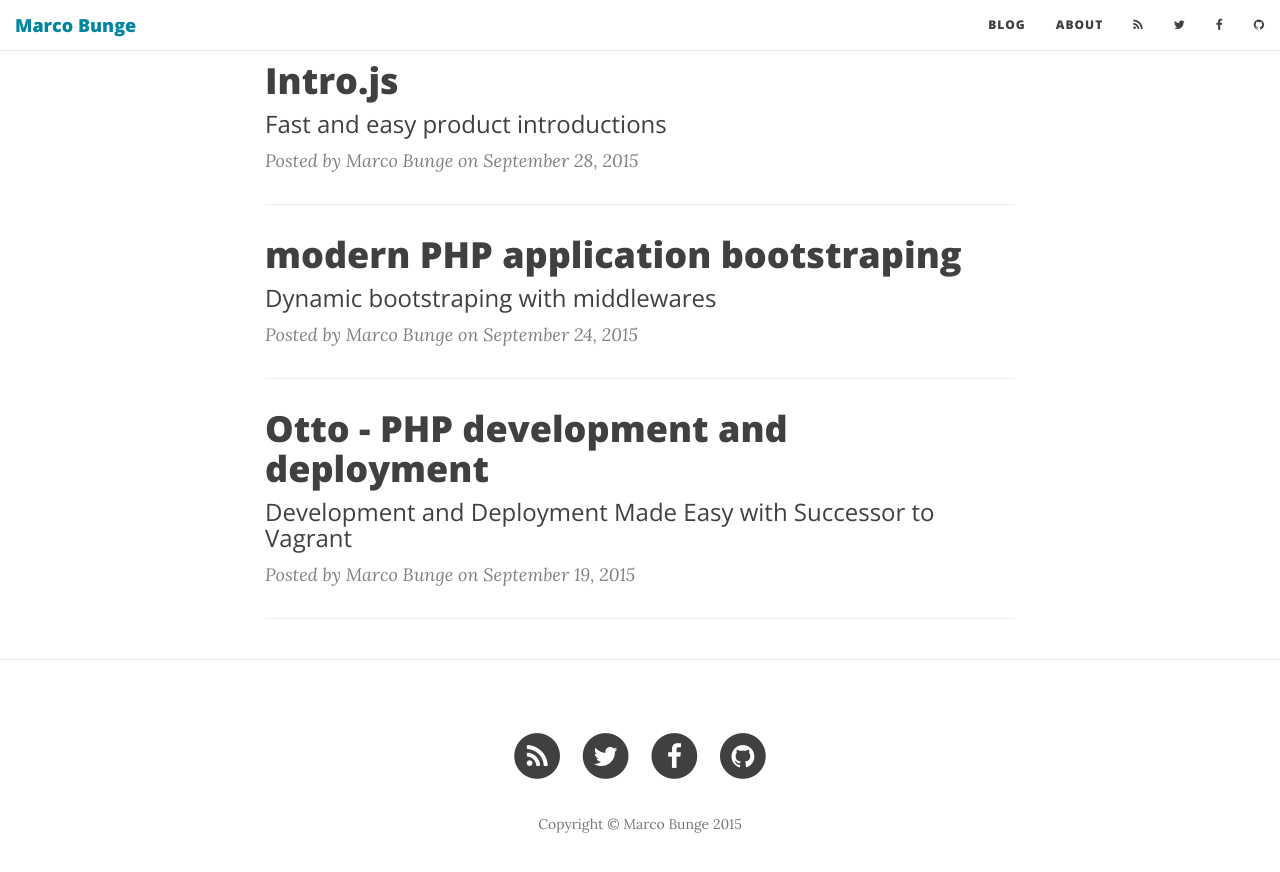
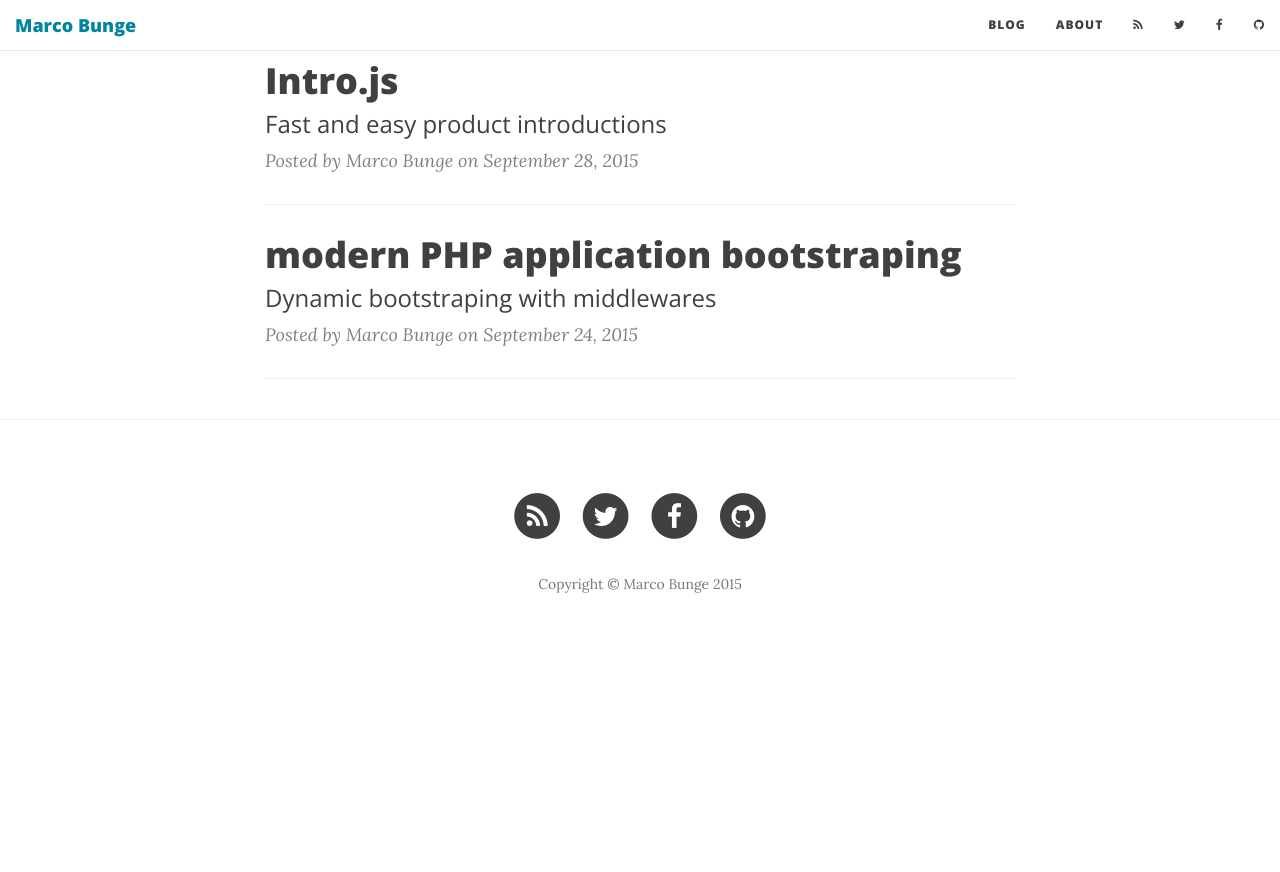
Before and after one commit to mbunge/mbunge.github.io, a Jekyll site: the page built from index.html, in a window 1280 px wide and 900 px high, scrolled down 701 px. Shown: the top 872 px of the window. Built offline with Jekyll 4.4.1, drawn with Linux system fonts in a browser that asks for light colours; nearby versions of some CDN libraries; the list of posts is cut into pages by our own code; after the commit the page ends 1361 px from its top, so only the background shows below that; some of the changed lines change nothing that is shown.

Commit message:
Update 2015-09-19-otto-php.markdown

```diff
--- a/_posts/2015-09-19-otto-php.markdown
+++ b/_posts/2015-09-19-otto-php.markdown
@@ -2,7 +2,8 @@
 layout:     post
 title:      "Otto - PHP development and deployment"
 subtitle:   "Development and Deployment Made Easy with Successor to Vagrant"
-published:  2015-10-01 12:36:19
+published:  false
+date: 2015-10-01 12:36:19
 author:     "Marco Bunge"
 header-img: "img/modern-work-de.jpeg"
 ---
@@ -45,7 +46,7 @@ After our project has been initalized we execute `composer install`.
     <p>Get the latest composer version: <code>curl -sS https://getcomposer.org/installer | php</code></p>
 </div>
 
-### Install vagrant
+### Install vagrant and vmWare
 
 Otto is using Vagrant for our deelopment environment. We need to <a href="https://www.vagrantup.com/downloads.html">download and install</a> Vagrant first.
 
```
